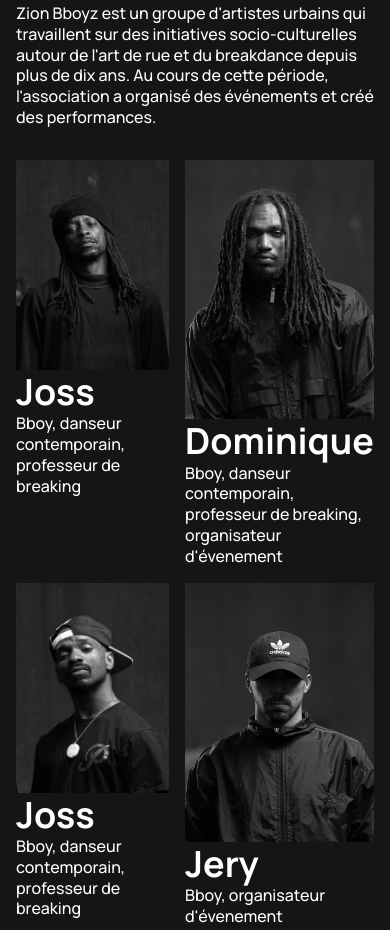
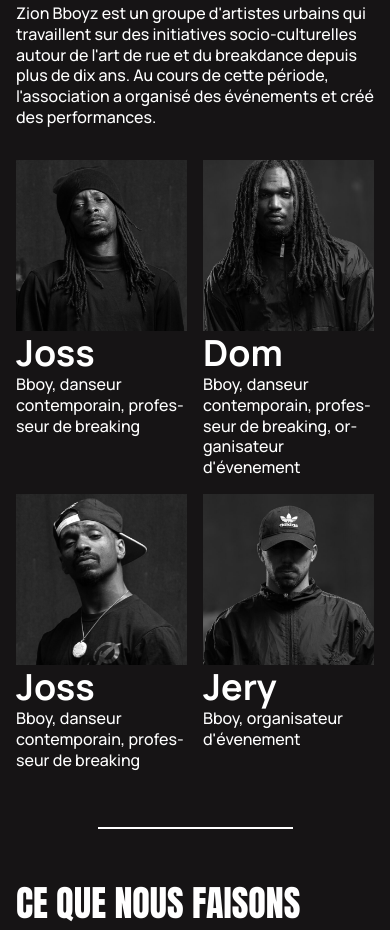
Before and after one commit to Jery972/zionbboyz, a plain HTML site: page index.html in a window 390 px wide. Shown: the part 957-1887 px from the top of the page. Drawn offline with Linux system fonts and the light colour scheme.

Commit message:
Mise à jour du total dans le tracker de temps, ajout de nouvelles sessions, et modification des noms dans les fichiers HTML. Amélioration des styles CSS pour la réactivité et uniformisation des images des danseurs.

```diff
--- a/assets/css/styles.css
+++ b/assets/css/styles.css
@@ -461,9 +461,35 @@ a:hover {
 
   #profile-container {
     display: grid;
-    grid-template-columns: 1fr 1fr;
+    grid-template-columns: repeat(2, minmax(0, 1fr));
     gap: 1rem;
     margin-top: 2rem;
+    justify-items: stretch;
+    align-items: stretch;
+  }
+
+  .dancer-container {
+    width: 100%;
+    min-width: 0; /* permet le shrink des éléments en CSS Grid */
+    display: flex;
+    flex-direction: column;
+  }
+
+  /* Empêcher le débordement de texte dans les cartes */
+  .dancer-container h3,
+  .dancer-container p {
+    white-space: normal;
+    overflow-wrap: anywhere;
+    word-break: break-word;
+    hyphens: auto;
+  }
+
+  /* Uniformiser les images des danseurs en taille carrée */
+  .dancer-container img {
+    width: 100%;
+    height: auto;
+    aspect-ratio: 1 / 1;
+    object-fit: cover;
   }
 
   .dancer-container:nth-of-type(1),
--- a/index.html
+++ b/index.html
@@ -97,7 +97,7 @@
           </div>
           <div class="dancer-container">
             <img src="assets/images/dom.jpg" alt="photo de Dom" />
-            <h3>Dominique</h3>
+            <h3>Dom</h3>
             <p>
               Bboy, danseur contemporain, professeur de breaking, organisateur
               d'évenement
```
Also changed, not shown: en/index.html (+1 -1 lines), 1 other file.
